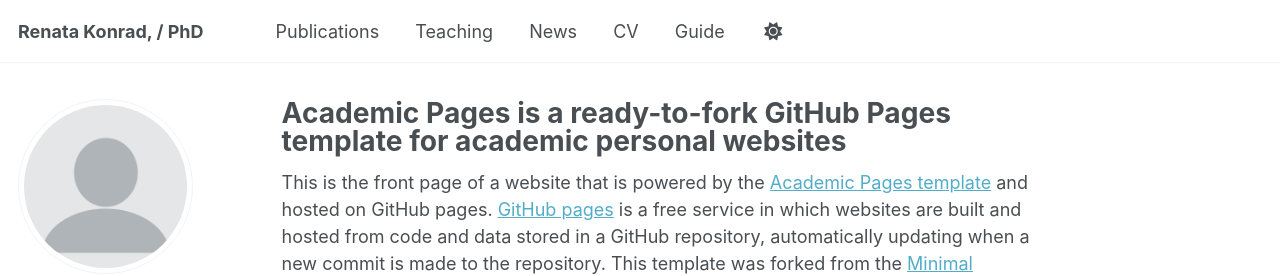
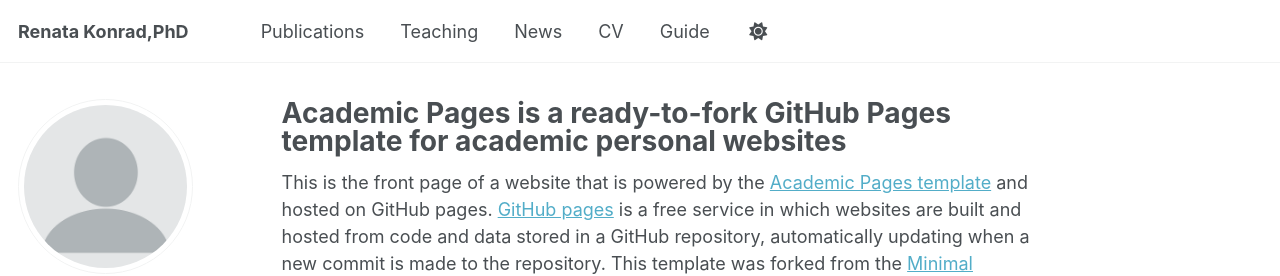
Before and after one commit to RenataKonrad/RenataKonrad.github.io, a Jekyll site: the page built from _pages/about.md, in a window 1280 px wide. Shown: the top 276 px of the page. Built offline with Jekyll 4.4.1, drawn with Linux system fonts in a browser that asks for light colours; some web fonts are replaced; a script bundle is joined from its source files by our own code; library files that are not in the unit come from our copies.

```diff
--- a/_config.yml
+++ b/_config.yml
@@ -9,7 +9,7 @@
 # Basic Site Settings
 locale                   : "en-US"
 site_theme               : "default" # Currently available options are "default", "air"
-title                    : "Renata Konrad,  / PhD"
+title                    : "Renata Konrad,PhD"
 title_separator          : "-"
 name                     : &name "Renata Konrad"
 description              : &description "Your Name's academic portfolio"   # Update this with a general description of your site, this is the default if not overridden by a page
```
